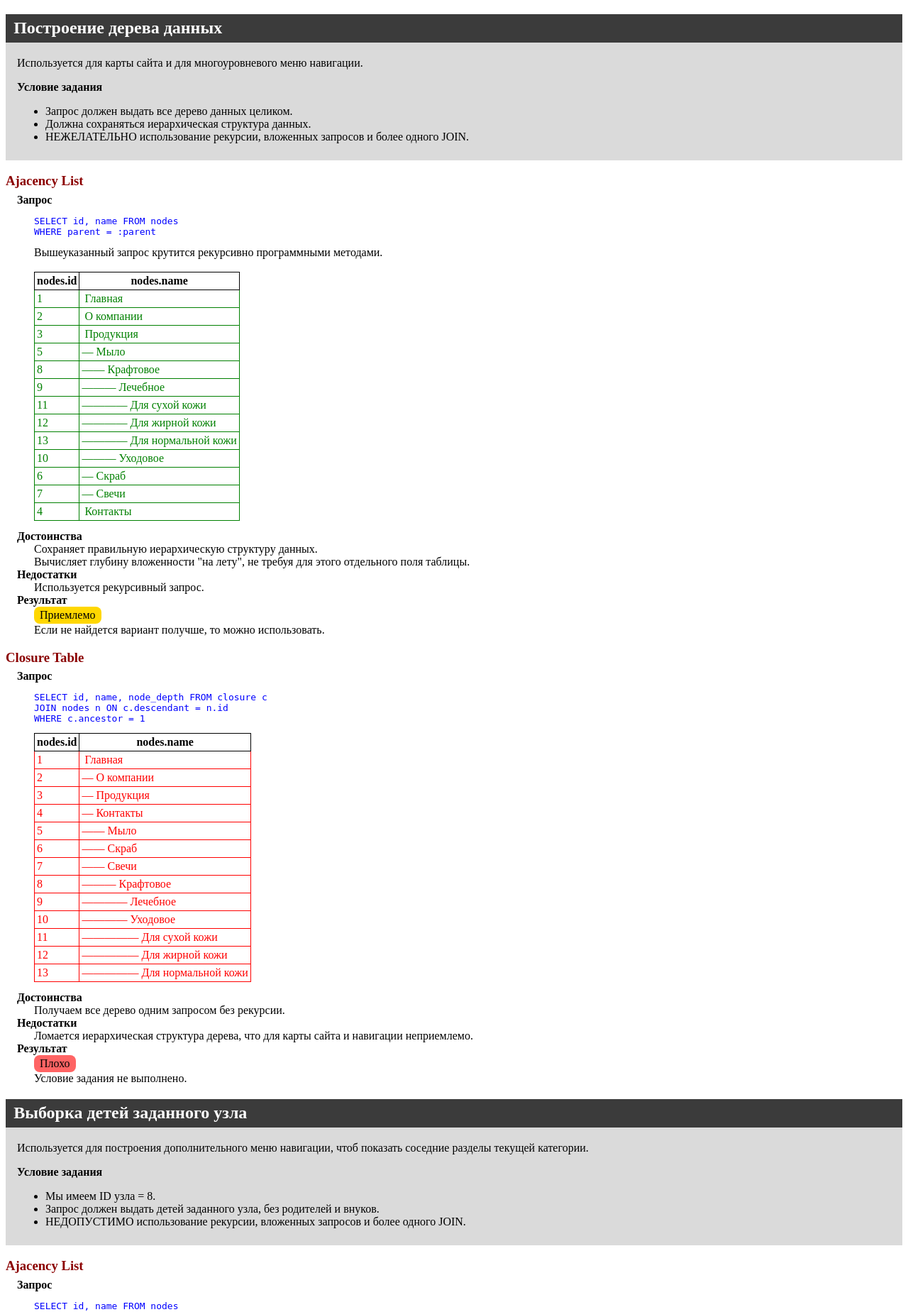
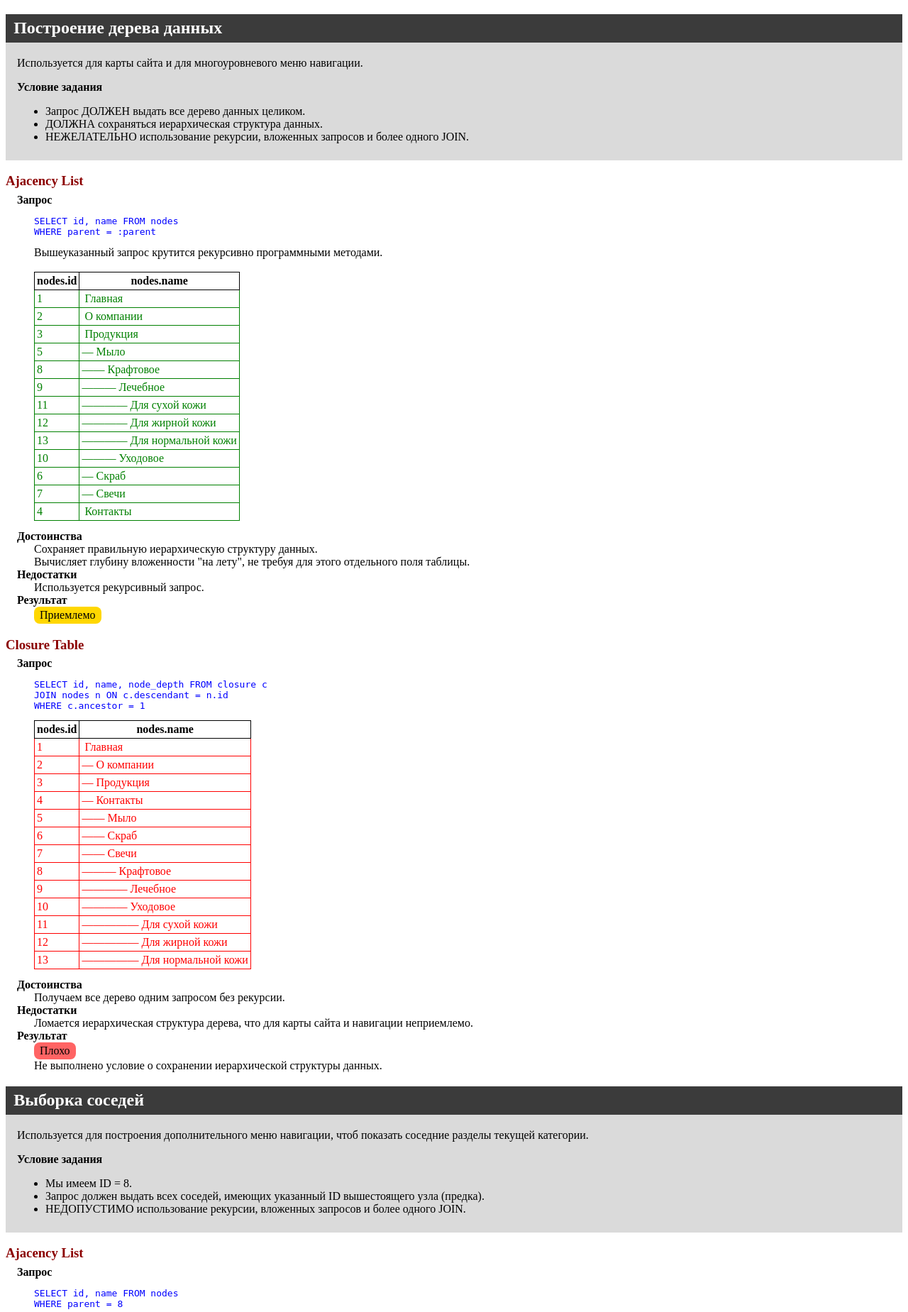
Before and after one commit to batumibiz/treedata, a PHP site: page / in a window 1280 px wide. Shown: the top 1849 px of the page at 71% size. Run offline with PHP 8.4, Linux system fonts and the light colour scheme; data comes from the database, SQL or seed files in the repository; a stand-in replaces the project's code that opens the database connection.

Commit message:
Доработка

```diff
--- a/includes/fulltree.php
+++ b/includes/fulltree.php
@@ -11,8 +11,8 @@
         <p>Используется для карты сайта и для многоуровневого меню навигации.</p>
         <p><strong>Условие задания</strong></p>
         <ul>
-            <li>Запрос должен выдать все дерево данных целиком.</li>
-            <li>Должна сохраняться иерархическая структура данных.</li>
+            <li>Запрос ДОЛЖЕН выдать все дерево данных целиком.</li>
+            <li>ДОЛЖНА сохраняться иерархическая структура данных.</li>
             <li>НЕЖЕЛАТЕЛЬНО использование рекурсии, вложенных запросов и более одного JOIN.</li>
         </ul>
     </div>
@@ -54,7 +54,6 @@ WHERE parent = :parent</pre>
     <dt>Результат</dt>
     <dd>
         <span class="badge-yellow">Приемлемо</span><br>
-        Если не найдется вариант получше, то можно использовать.
     </dd>
 </dl>
 
@@ -94,6 +93,6 @@ WHERE c.ancestor = 1</pre>
     <dt>Результат</dt>
     <dd>
         <span class="badge-red">Плохо</span><br>
-        Условие задания не выполнено.
+        Не выполнено условие о сохранении иерархической структуры данных.
     </dd>
 </dl>
--- a/includes/neighbourhood.php
+++ b/includes/neighbourhood.php
@@ -7,13 +7,13 @@
 ?>
 
 <div class="task">
-    <h2>Выборка детей заданного узла</h2>
+    <h2>Выборка соседей</h2>
     <div class="pad">
         <p>Используется для построения дополнительного меню навигации, чтоб показать соседние разделы текущей категории.</p>
         <p><strong>Условие задания</strong></p>
         <ul>
-            <li>Мы имеем ID узла = 8.</li>
-            <li>Запрос должен выдать детей заданного узла, без родителей и внуков.</li>
+            <li>Мы имеем ID = 8.</li>
+            <li>Запрос должен выдать всех соседей, имеющих указанный ID вышестоящего узла (предка).</li>
             <li>НЕДОПУСТИМО использование рекурсии, вложенных запросов и более одного JOIN.</li>
         </ul>
     </div>
```
